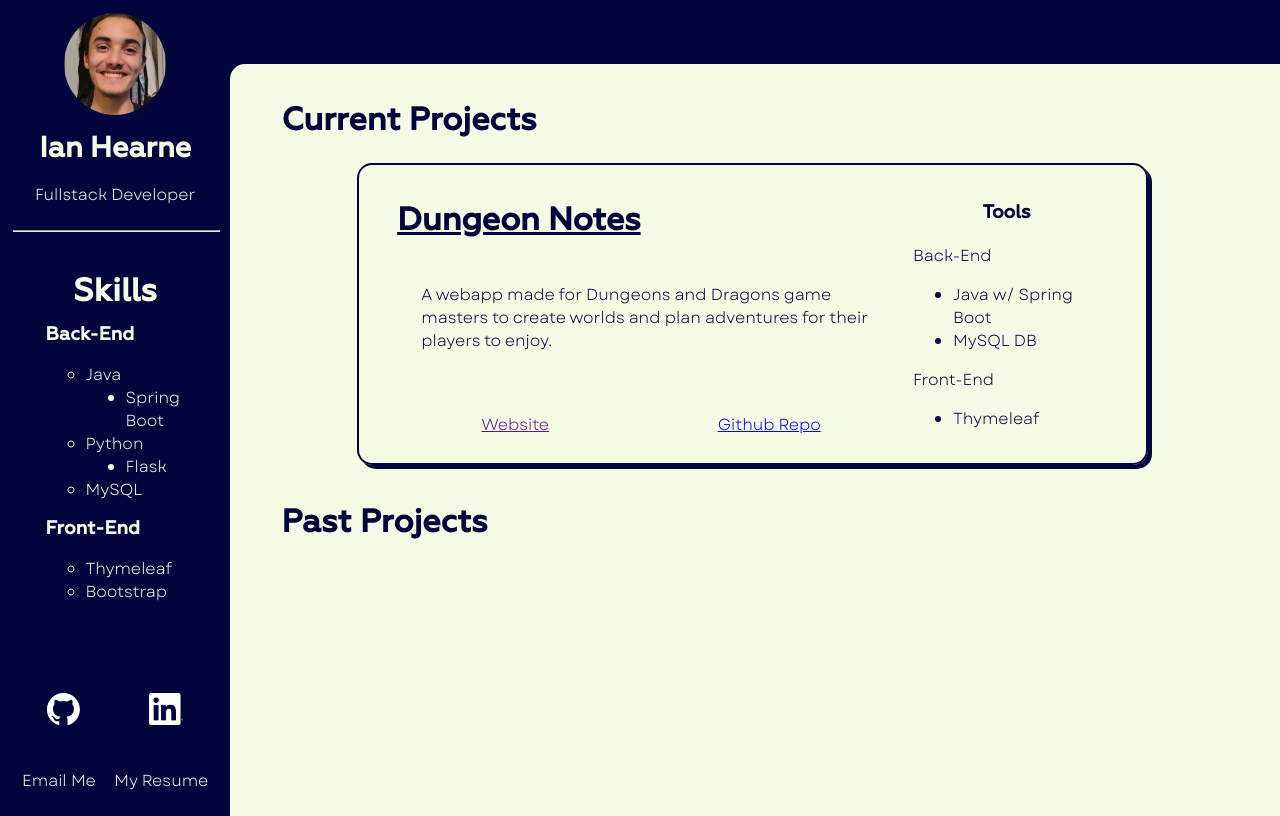
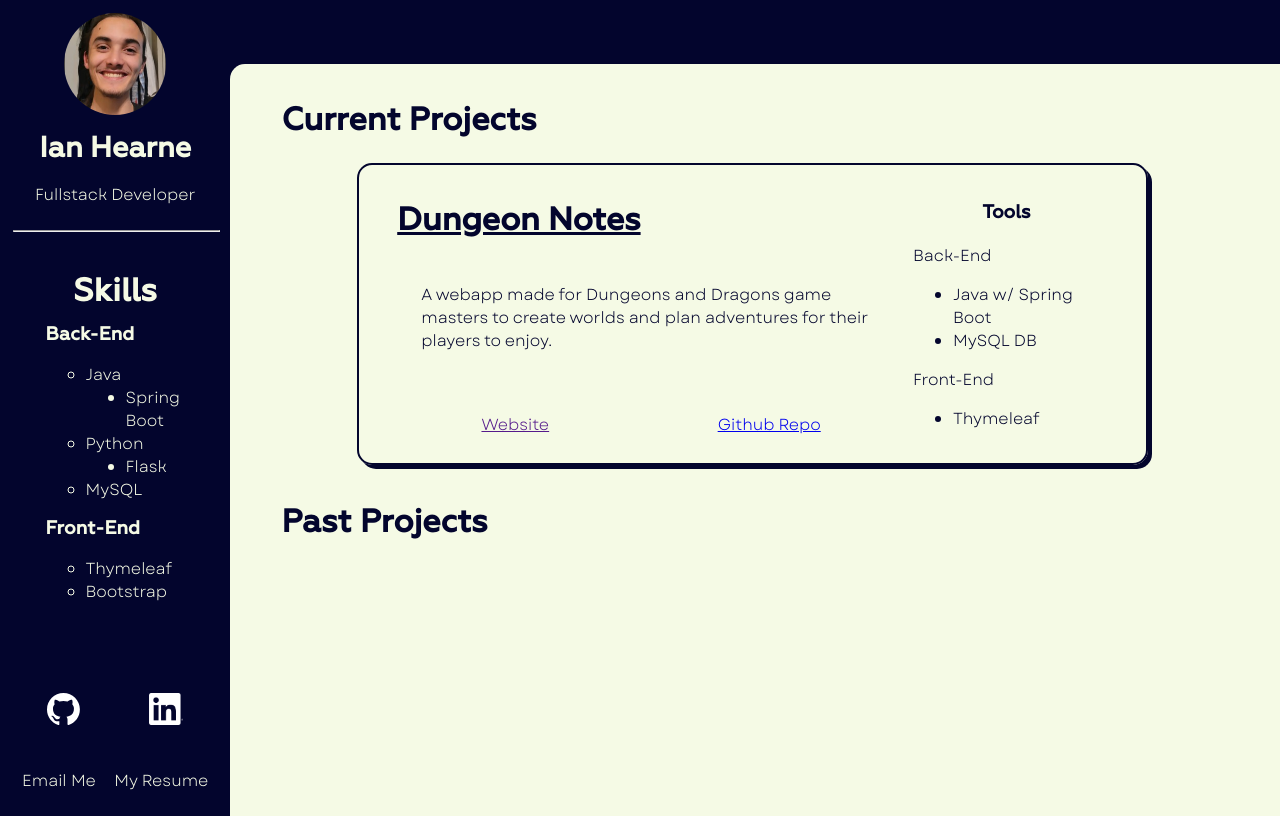
Before and after one commit to Hokusai12/hokusai12.github.io, a plain HTML site: page index.html in a window 1280 px wide. Drawn offline with Linux system fonts and the light colour scheme; files whose address does not match are found by name.

Commit message:
Update style.css
Updated the dark-blue bg color value to be darker

```diff
--- a/style.css
+++ b/style.css
@@ -9,7 +9,7 @@
 }
 
 :root {
-    --dark-blue: rgb(3, 5, 61);
+    --dark-blue: rgb(3, 5, 45);
     --cream: rgb(245, 250, 229);
 }
 
```
